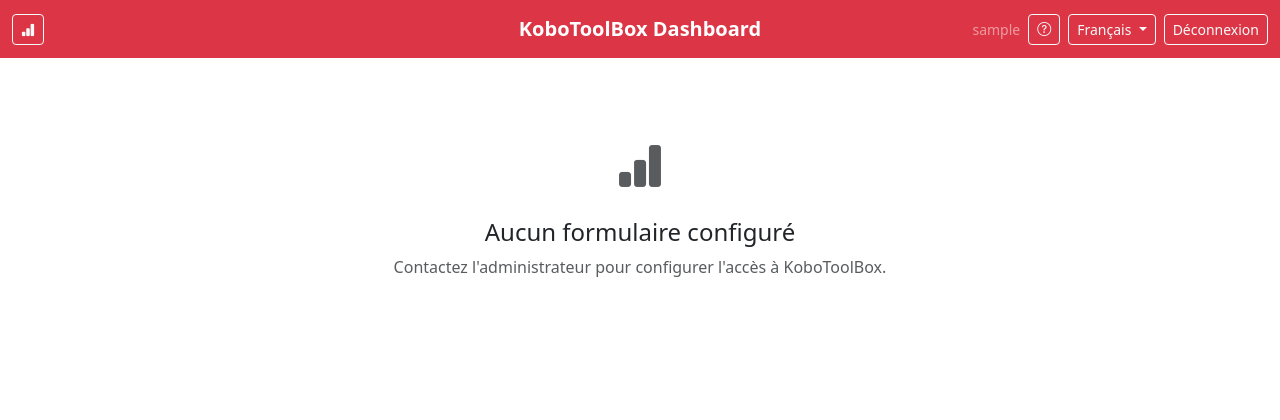
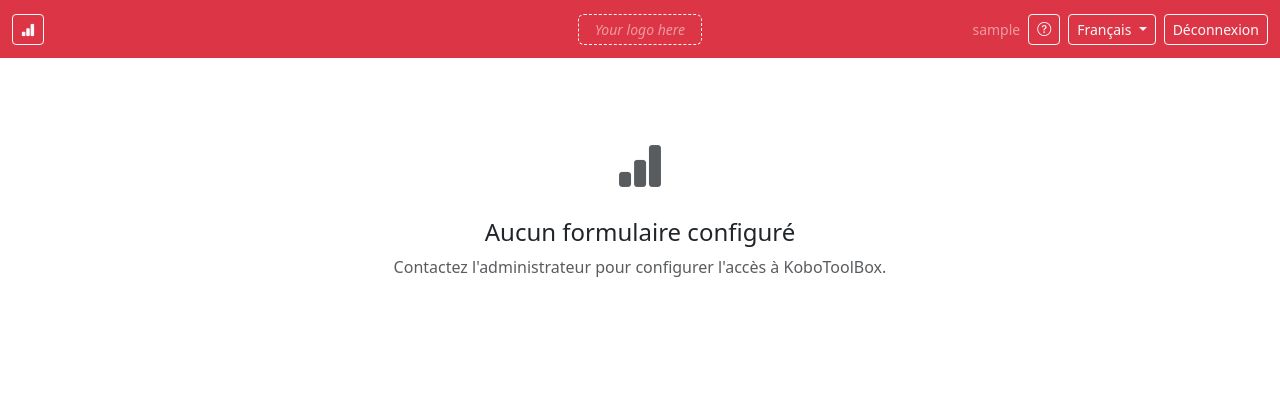
Before and after one commit to vmalep/KoboDashBoard, a Django app: page /dashboard/ in a window 1280 px wide. Shown: the top 420 px of the page. Run offline with Django 5.2, Linux system fonts and the light colour scheme; the visitor is signed in with stand-in values (Sample User, id 1); data comes from the database, SQL or seed files in the repository; data that the repository does not hold is empty.

Commit message:
Add favicon, org name in navbar, and logo removal option
- Favicon: bar chart SVG icon (red background, white bars)
- Navbar: show org name next to logo on desktop, hidden on mobile
- Settings: checkbox to remove the current logo
- No-logo placeholder: dashed "Your logo here" box in navbar center

Co-Authored-By: Claude Sonnet 4.6 <noreply@anthropic.com>

```diff
--- a/dashboard/templates/dashboard/base.html
+++ b/dashboard/templates/dashboard/base.html
@@ -1,4 +1,4 @@
-{% load i18n %}
+{% load i18n static %}
 {% get_current_language_bidi as LANGUAGE_BIDI %}
 <!doctype html>
 <html lang="{{ current_lang|default:'fr' }}" {% if LANGUAGE_BIDI %}dir="rtl"{% endif %}>
@@ -6,6 +6,7 @@
   <meta charset="utf-8">
   <meta name="viewport" content="width=device-width, initial-scale=1">
   <title>{% block title %}KoboToolBox Dashboard{% endblock %}</title>
+  <link rel="icon" type="image/svg+xml" href="{% static 'dashboard/favicon.svg' %}">
   {% if LANGUAGE_BIDI %}
   <link href="https://cdn.jsdelivr.net/npm/bootstrap@5.3.3/dist/css/bootstrap.rtl.min.css" rel="stylesheet">
   {% else %}
@@ -43,14 +44,20 @@
       {% if site_config and site_config.logo %}
         <img src="{{ site_config.logo.url }}" alt="{{ site_config.org_name }}"
              class="d-lg-none" style="max-height:30px;width:auto">
-        <div class="position-absolute start-50 translate-middle-x d-none d-lg-flex align-items-center">
+        <div class="position-absolute start-50 translate-middle-x d-none d-lg-flex align-items-center gap-2">
           <img src="{{ site_config.logo.url }}" alt="{{ site_config.org_name }}"
                style="max-height:36px;width:auto">
+          {% if site_config.org_name %}
+            <span class="fw-bold fs-5 text-white">{{ site_config.org_name }}</span>
+          {% endif %}
         </div>
       {% else %}
-        <span class="fw-bold text-white d-lg-none">{{ site_config.org_name|default:"KoboToolBox Dashboard" }}</span>
-        <div class="position-absolute start-50 translate-middle-x d-none d-lg-flex align-items-center">
-          <span class="fw-bold fs-5 text-white">{{ site_config.org_name|default:"KoboToolBox Dashboard" }}</span>
+        <span class="d-lg-none border border-light rounded px-2 py-1 text-white-50 small" style="border-style:dashed!important;font-style:italic">Your logo here</span>
+        <div class="position-absolute start-50 translate-middle-x d-none d-lg-flex align-items-center gap-2">
+          <span class="border border-light rounded px-3 py-1 text-white-50 small" style="border-style:dashed!important;font-style:italic">Your logo here</span>
+          {% if site_config.org_name %}
+            <span class="fw-bold fs-5 text-white">{{ site_config.org_name }}</span>
+          {% endif %}
         </div>
       {% endif %}
 
--- a/dashboard/templates/dashboard/settings.html
+++ b/dashboard/templates/dashboard/settings.html
@@ -36,9 +36,13 @@
           <div class="mb-3">
             <label class="form-label">Logo</label>
             {% if config.logo %}
-              <div class="mb-2">
+              <div class="mb-2 d-flex align-items-center gap-3">
                 <img src="{{ config.logo.url }}" alt="Logo actuel"
                      style="max-height:48px;max-width:200px;object-fit:contain">
+                <div class="form-check mb-0">
+                  <input class="form-check-input" type="checkbox" name="remove_logo" id="removeLogo">
+                  <label class="form-check-label text-danger small" for="removeLogo">Supprimer le logo</label>
+                </div>
               </div>
             {% else %}
               <div class="text-muted small mb-2">Aucun logo configuré.</div>
--- a/dashboard/views.py
+++ b/dashboard/views.py
@@ -208,6 +208,9 @@ def settings_view(request):
             config.org_name = request.POST.get('org_name', '').strip()
             if 'logo' in request.FILES:
                 config.logo = request.FILES['logo']
+            elif request.POST.get('remove_logo'):
+                config.logo.delete(save=False)
+                config.logo = None
             config.save()
             success = 'Apparence enregistrée.'
 
```
Also changed, not shown: dashboard/static/dashboard/favicon.svg (added).
